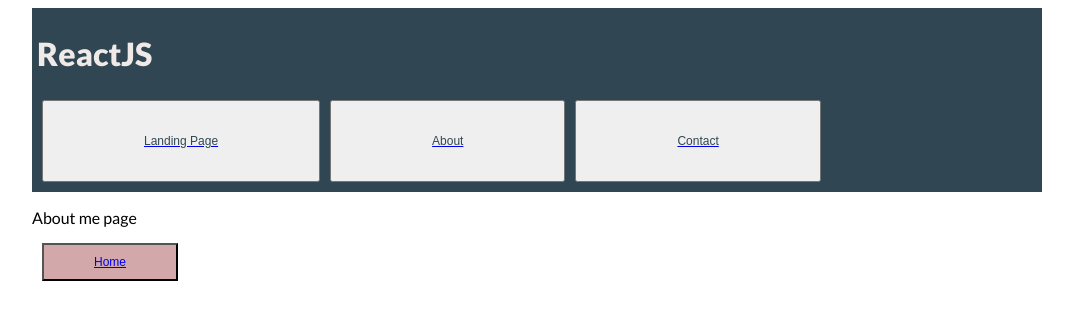
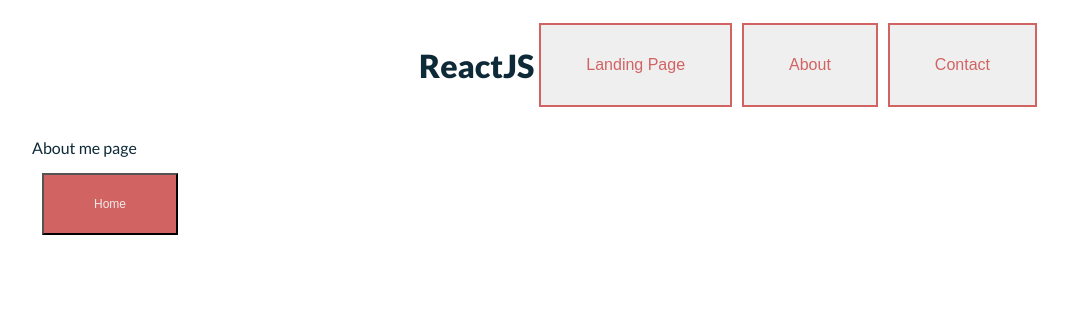
Before and after one commit to miklo88/React-Nav-Sass, a React (Create React App) app in the folder react-nav/: page /about in a window 1280 px wide. Shown: the top 320 px of the page, without its empty margins (108-1181 px from the left). Built offline with nearby package versions, Linux system fonts and the light colour scheme.

Commit message:
still working scss. almost have it down. basic nav, landing, contact and about pages need to be completed. make a form on contact, clone and use for state management repo

```diff
--- a/react-nav/src/components/about.js
+++ b/react-nav/src/components/about.js
@@ -8,7 +8,9 @@
 
       {/* homepage button */}
       <button className='back-btn'>
-        <Link to='/home'>Home</Link>
+        <Link className='link' to='/home'>
+          <p className='btn-home-text'>Home</p>
+        </Link>
       </button>
     </div>
   );
--- a/react-nav/src/components/contact.js
+++ b/react-nav/src/components/contact.js
@@ -8,7 +8,9 @@
 
       {/* homepage button */}
       <button className='back-btn'>
-        <Link to='/home'>Home</Link>
+        <Link className='link' to='/home'>
+          <p className='btn-home-text'>Home</p>
+        </Link>
       </button>
     </div>
   );
--- a/react-nav/src/styles/styles.scss
+++ b/react-nav/src/styles/styles.scss
@@ -1,15 +1,16 @@
 // // google font import
 @import url("https://fonts.googleapis.com/css?family=Lato:100,400,900&display=swap");
 
-// variable imports
+// variable imports  //////////////////////////////////
 @import "variables.scss";
 
-// grid layout
+// grid layout  //////////////////////////////////
 // * {
 //   box-sizing: border-box;
 // }
 
-// mixin imports
+// mixin imports  //////////////////////////////////
+
 // app styling acting as body styling.
 .App {
   font-family: "Lato", sans-serif;
@@ -20,51 +21,60 @@
   margin: 0 auto;
   padding: 0 auto;
 }
+// h1's p's etc. going back through and giving them all classnames.
+.nav-h1 {
+  display: flex;
 
-h1 {
-  color: $off-white;
+  color: $primary-blue;
 }
-// p {
-//   color: $off-white;
-// }
-.btn-text {
-  color: $secondary-blue;
+p {
+  color: $primary-blue;
 }
 
-// Nav
+// Nav  //////////////////////////////////
 // nav-main
 .nav-main {
-  display: flexbox;
-  flex-wrap: wrap;
-  flex-direction: column;
+  display: flex;
+  flex-direction: row;
   justify-content: flex-end;
   align-items: center;
-  background-color: $secondary-blue;
+  line-height: 25px;
   width: 100%;
-  padding: 5px;
+  padding: 10px;
 }
 
-// BUTTONS
+// BUTTONS  //////////////////////////////////
 // navigation buttons
 .nav-button {
   text-align: center;
-  font-size: 12px;
-  // background-color: $tri-coral;
-  padding: 20px 100px;
+  font-size: 16px;
+  padding: 15px 45px;
   margin: 5px;
-  color: $secondary-blue;
-  text-decoration: none !important;
+  border: 2px solid $primary-coral;
+
+  // nav-button text //////////////////////////
+  .btn-text {
+    color: $primary-coral;
+  }
 }
 
-// back to home button
+// back to home button //////////////////////////
 .back-btn {
-  display: block;
+  display: flex;
   justify-content: center;
   align-items: center;
   font-size: 12px;
-  background-color: $secondary-coral;
+  background-color: $primary-coral;
   padding: 10px 50px;
   margin: 10px;
+  ///////////// back to home button text
+  .btn-home-text {
+    color: $off-white;
+  }
 }
 
+// links for the nav and back btns  //////////////////////////////////
+.link {
+  text-decoration: none !important;
+}
 // About, home, contact
--- a/react-nav/src/utils/routing.js
+++ b/react-nav/src/utils/routing.js
@@ -10,9 +10,11 @@
   return (
     <BrowserRouter>
       <div className='nav-main'>
-        <h1>ReactJS</h1>
+        <div className='nav-h1'>
+          <h1>ReactJS</h1>
+        </div>
         <button className='nav-button'>
-          <Link to='/home'>
+          <Link className='link' to='/home'>
             <p className='btn-text'>Landing Page</p>
           </Link>
         </button>
@@ -22,7 +24,7 @@
           </Link>
         </button>
         <button className='nav-button'>
-          <Link to='/contact'>
+          <Link className='link' to='/contact'>
             <p className='btn-text'>Contact</p>
           </Link>
         </button>
```
